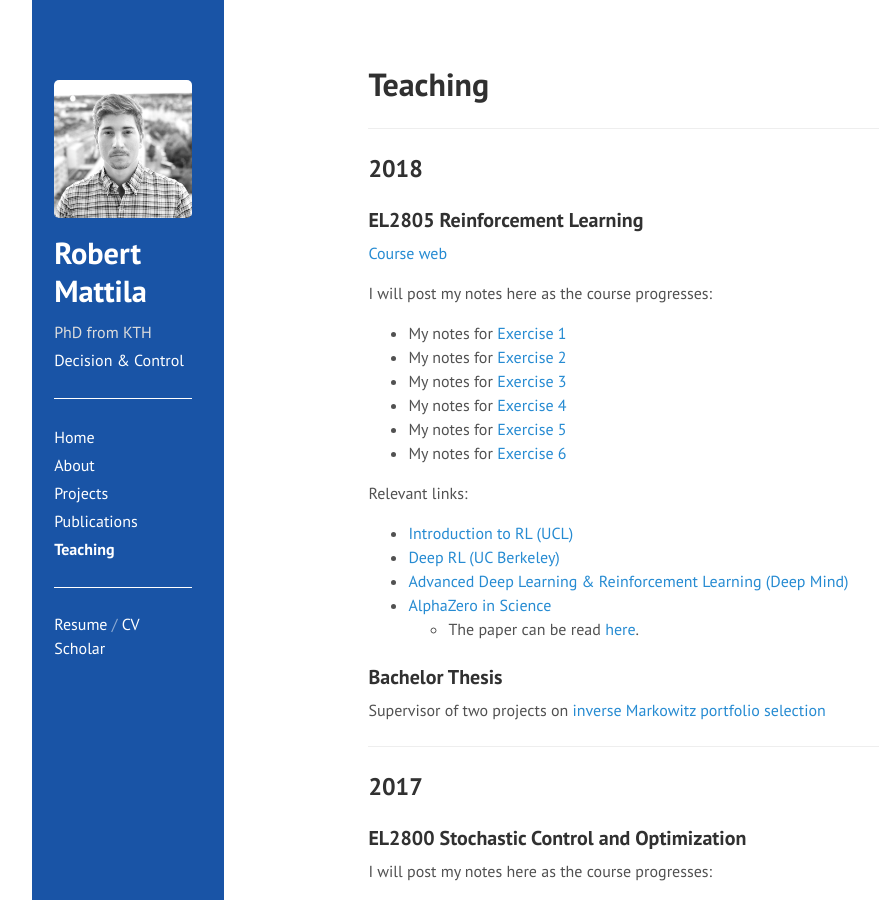
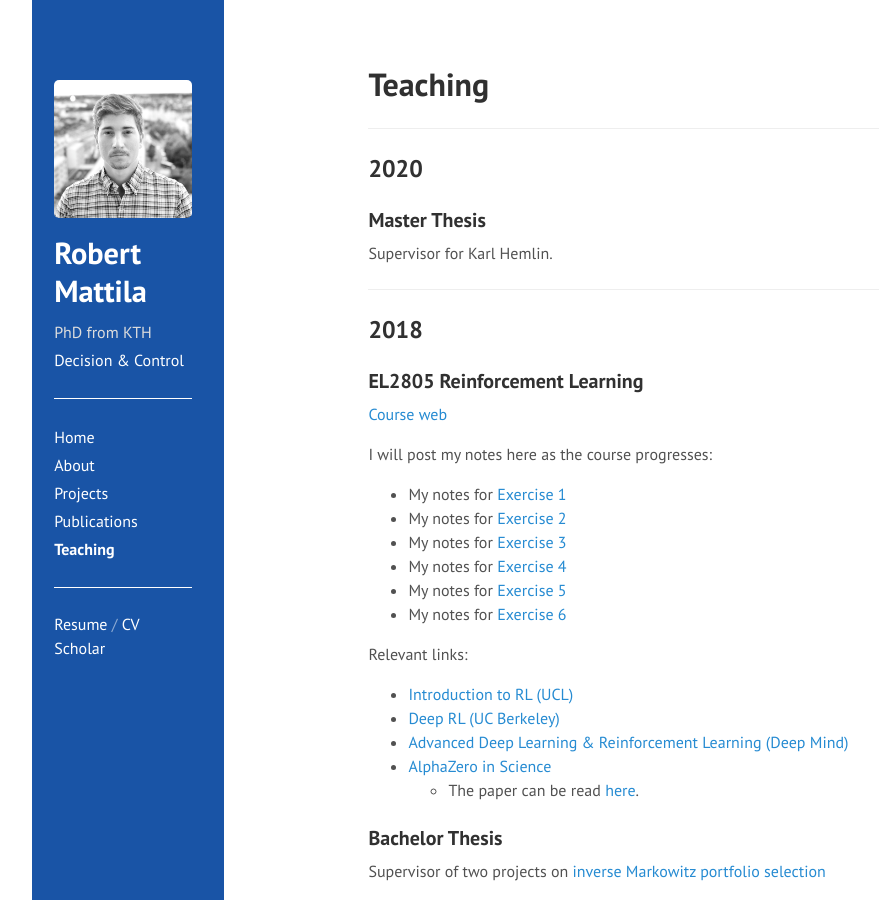
Before and after one commit to rmattila/rmattila.github.io, a Jekyll site: the page built from teaching.md, in a window 1280 px wide and 900 px high. Shown: the whole window, without its empty margins (70-949 px from the left). Built offline with Jekyll 4.4.1, drawn with Linux system fonts in a browser that asks for light colours; comment, search, counter and statistics services are not loaded.

Commit message:
add MSc supervision

```diff
--- a/teaching.md
+++ b/teaching.md
@@ -2,6 +2,13 @@
 layout: page
 title: Teaching
 ---
+
+<hr>
+## 2020
+
+### Master Thesis
+
+Supervisor for Karl Hemlin.
 
 <hr>
 ## 2018
```
